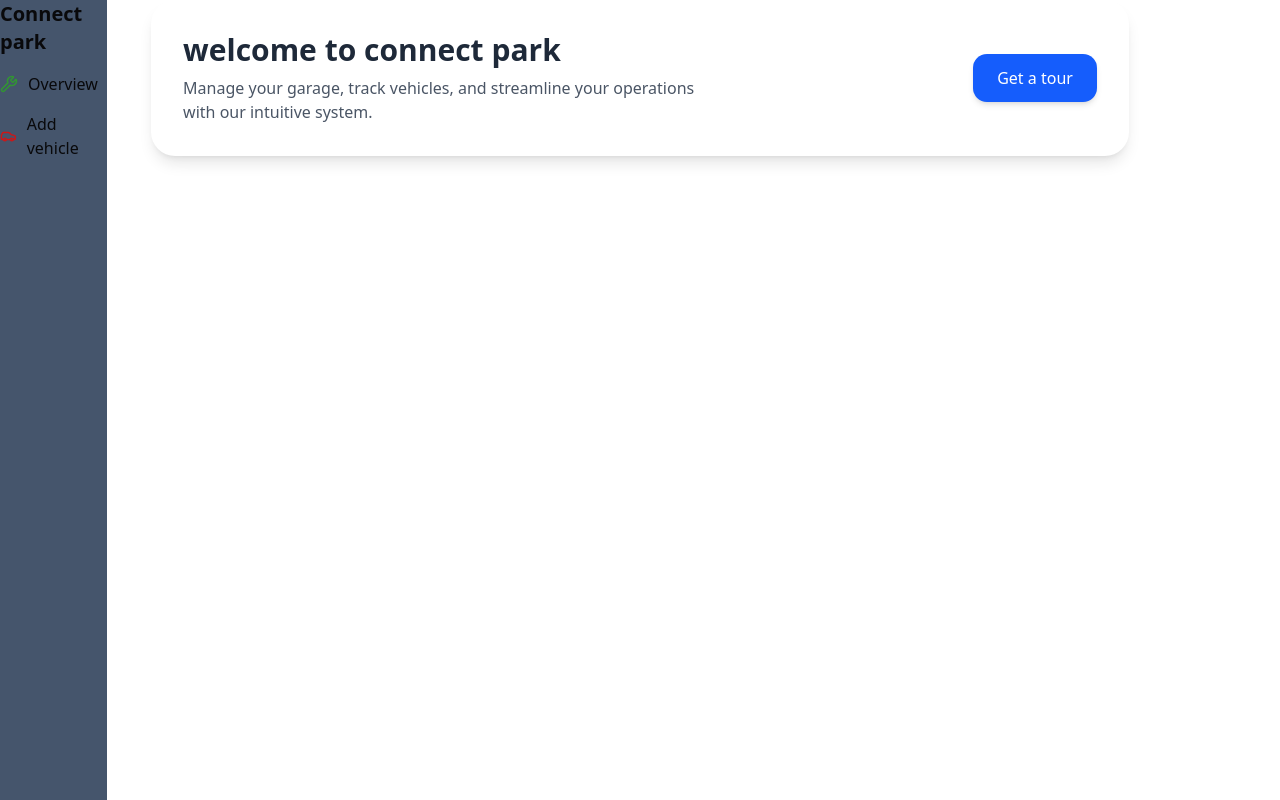
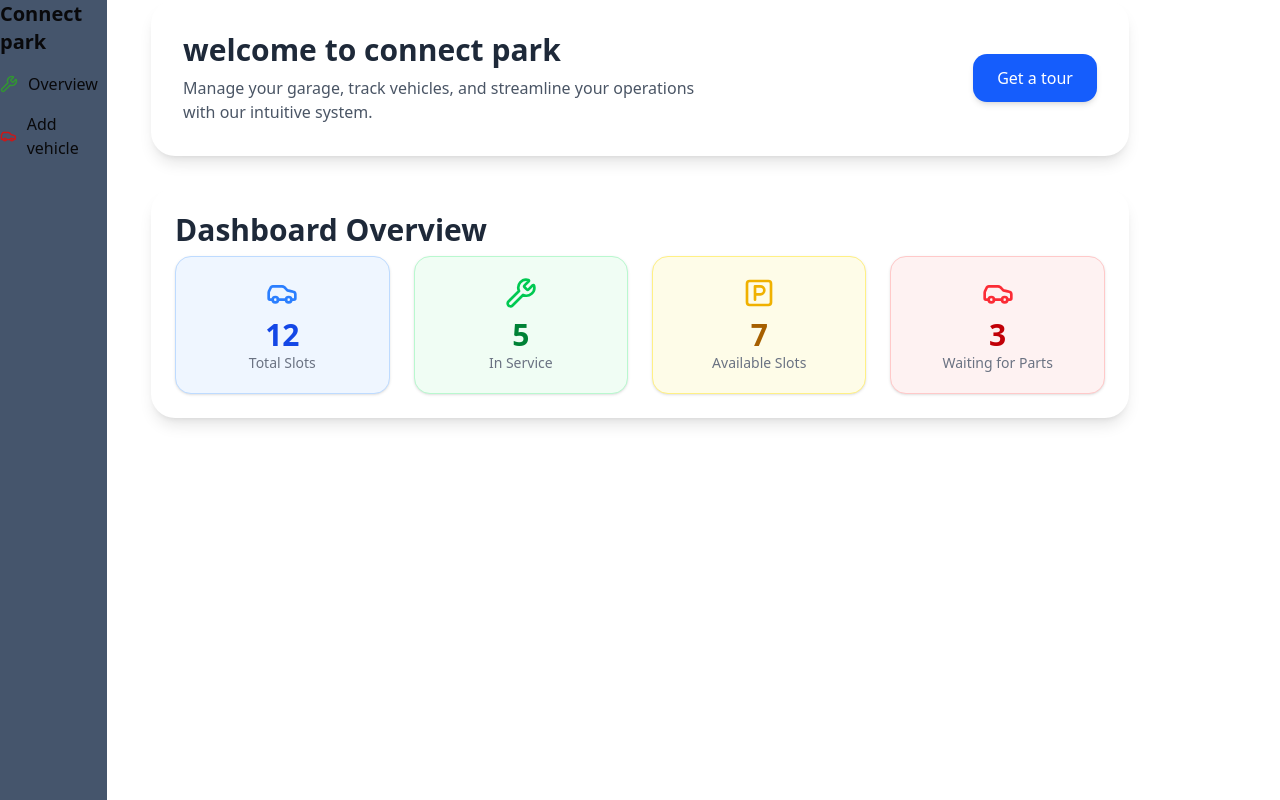
Before and after one commit to mutasim99/connect-Park, a Next.js app: page /dashboard/overview in a window 1280 px wide. Built offline with nearby package versions, Linux system fonts and the light colour scheme; no server answers.

Commit message:
added static dashboard overview

```diff
--- a/src/app/(dashboardPage)/dashboard/overview/page.jsx
+++ b/src/app/(dashboardPage)/dashboard/overview/page.jsx
@@ -1,4 +1,5 @@
 import { Button } from '@/components/ui/button'
+import { Car, ParkingSquare, Wrench } from 'lucide-react'
 
 export default function Dashboard() {
     return (
@@ -15,7 +16,31 @@ export default function Dashboard() {
                 <button className="bg-blue-600 text-white font-medium py-3 px-6 rounded-xl hover:bg-blue-700 transition-colors duration-200 shadow-md">
                     Get a tour
                 </button>
-
+            </div>
+            <div className='bg-white dark:bg-gray-800 rounded-3xl w-full md:max-w-11/12 mx-auto shadow-lg p-6 mb-8 transition-all duration-300'>
+                <h2 className="text-xl md:text-3xl font-semibold mb-2 text-gray-800 dark:text-gray-200">Dashboard Overview</h2>
+                <div className='grid grid-cols-1 md:grid-cols-2 lg:grid-cols-4 gap-4 md:gap-6'>
+                    <div className="bg-blue-50 dark:bg-blue-900 p-5 rounded-2xl shadow-sm border border-blue-200 dark:border-blue-700 flex flex-col items-center">
+                        <Car size={32} className="text-blue-500 mb-2" />
+                        <span className="text-3xl font-bold text-blue-700 dark:text-blue-300">12</span>
+                        <p className="text-sm text-gray-500 dark:text-gray-400">Total Slots</p>
+                    </div>
+                    <div className="bg-green-50 dark:bg-green-900 p-5 rounded-2xl shadow-sm border border-green-200 dark:border-green-700 flex flex-col items-center">
+                        <Wrench size={32} className="text-green-500 mb-2" />
+                        <span className="text-3xl font-bold text-green-700 dark:text-green-300">5</span>
+                        <p className="text-sm text-gray-500 dark:text-gray-400">In Service</p>
+                    </div>
+                    <div className="bg-yellow-50 dark:bg-yellow-900 p-5 rounded-2xl shadow-sm border border-yellow-200 dark:border-yellow-700 flex flex-col items-center">
+                        <ParkingSquare size={32} className="text-yellow-500 mb-2" />
+                        <span className="text-3xl font-bold text-yellow-700 dark:text-yellow-300">7</span>
+                        <p className="text-sm text-gray-500 dark:text-gray-400">Available Slots</p>
+                    </div>
+                    <div className="bg-red-50 dark:bg-red-900 p-5 rounded-2xl shadow-sm border border-red-200 dark:border-red-700 flex flex-col items-center">
+                        <Car size={32} className="text-red-500 mb-2" />
+                        <span className="text-3xl font-bold text-red-700 dark:text-red-300">3</span>
+                        <p className="text-sm text-gray-500 dark:text-gray-400">Waiting for Parts</p>
+                    </div>
+                </div>
             </div>
         </div>
     )
```
